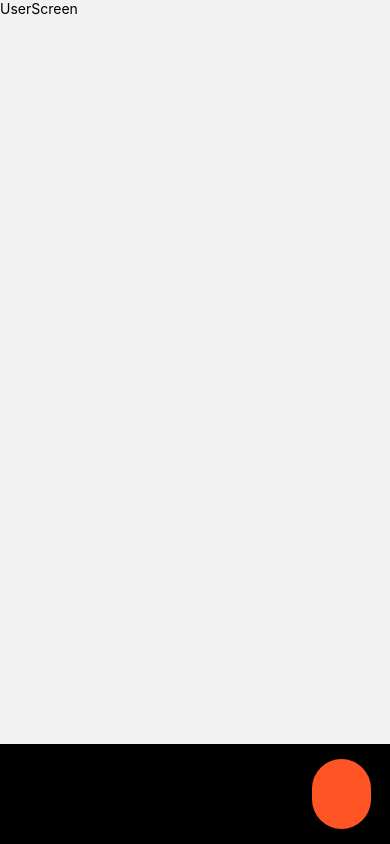
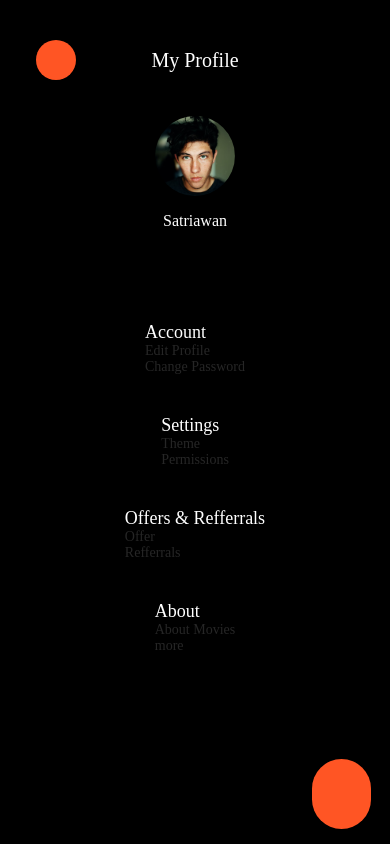
Before and after one commit to satriawarn/MovieRN, a React Native app: screen /UserScreen in a window 390 px wide. Built offline with nearby package versions, Linux system fonts and the light colour scheme; no server answers.

Commit message:
completed user screen

```diff
--- /dev/null
+++ b/src/components/SettingComponent.tsx
@@ -0,0 +1,52 @@
+import * as React from 'react';
+import {Text, View, StyleSheet} from 'react-native';
+import {COLORS, FONTFAMILY, FONTSIZE, SPACING} from '../theme/theme';
+import CustomIcon from './CustomIcon';
+
+const SettingComponent = (props: any) => {
+  return (
+    <View style={styles.container}>
+      <View>
+        <CustomIcon name={props.icon} style={styles.iconStyle} />
+      </View>
+      <View style={styles.settingContainer}>
+        <Text style={styles.title}>{props.heading}</Text>
+        <Text style={styles.subtitle}>{props.subheading}</Text>
+        <Text style={styles.subtitle}>{props.subtitle}</Text>
+      </View>
+      <View style={styles.iconBG}>
+        <CustomIcon name={'arrow-right'} style={styles.iconStyle} />
+      </View>
+    </View>
+  );
+};
+
+export default SettingComponent;
+
+const styles = StyleSheet.create({
+  container: {
+    flexDirection: 'row',
+    paddingVertical: SPACING.space_20,
+  },
+  settingContainer: {
+    flex: 1,
+  },
+  iconStyle: {
+    color: COLORS.White,
+    fontSize: FONTSIZE.size_24,
+    paddingHorizontal: SPACING.space_20,
+  },
+  iconBG: {
+    justifyContent: 'center',
+  },
+  title: {
+    fontFamily: FONTFAMILY.poppins_medium,
+    fontSize: FONTSIZE.size_18,
+    color: COLORS.White,
+  },
+  subtitle: {
+    fontFamily: FONTFAMILY.poppins_regular,
+    fontSize: FONTSIZE.size_14,
+    color: COLORS.WhiteRGBA15,
+  },
+});
--- a/src/screens/TicketScreen.tsx
+++ b/src/screens/TicketScreen.tsx
@@ -212,6 +212,10 @@ const styles = StyleSheet.create({
     borderRadius: 80,
     backgroundColor: COLORS.Black,
   },
+  barcodeImage: {
+    height: 50,
+    aspectRatio: 158 / 52,
+  },
 });
 
 export default TicketScreen;
--- a/src/screens/UserScreen.tsx
+++ b/src/screens/UserScreen.tsx
@@ -1,18 +1,84 @@
 import * as React from 'react';
-import { Text, View, StyleSheet } from 'react-native';
+import {Text, View, StyleSheet, StatusBar, Image} from 'react-native';
+import {COLORS, FONTFAMILY, FONTSIZE, SPACING} from '../theme/theme';
+import AppHeader from '../components/AppHeader';
+import SettingComponent from '../components/SettingComponent';
 
-interface UserScreenProps {}
-
-const UserScreen = () => {
+const UserScreen = ({navigation}: any) => {
   return (
     <View style={styles.container}>
-      <Text>UserScreen</Text>
+      <StatusBar hidden />
+      <View style={styles.appHeaderContainer}>
+        <AppHeader
+          name="close"
+          header={'My Profile'}
+          action={() => navigation.goBack()}
+        />
+      </View>
+
+      <View style={styles.profileContainer}>
+        <Image
+          source={require('../assets/image/avatar.png')}
+          style={styles.avatarImage}
+        />
+        <Text style={styles.avatarText}>Satriawan</Text>
+      </View>
+
+      <View style={styles.profileContainer}>
+        <SettingComponent
+          icon="user"
+          heading="Account"
+          subheading="Edit Profile"
+          subtitle="Change Password"
+        />
+        <SettingComponent
+          icon="setting"
+          heading="Settings"
+          subheading="Theme"
+          subtitle="Permissions"
+        />
+        <SettingComponent
+          icon="dollar"
+          heading="Offers & Refferrals"
+          subheading="Offer"
+          subtitle="Refferrals"
+        />
+        <SettingComponent
+          icon="info"
+          heading="About"
+          subheading="About Movies"
+          subtitle="more"
+        />
+      </View>
     </View>
   );
 };
 
 const styles = StyleSheet.create({
-  container: {}
+  container: {
+    display: 'flex',
+    flex: 1,
+    backgroundColor: COLORS.Black,
+  },
+  appHeaderContainer: {
+    marginHorizontal: SPACING.space_36,
+    marginTop: SPACING.space_20 * 2,
+  },
+  profileContainer: {
+    alignItems: 'center',
+    padding: SPACING.space_36,
+  },
+  avatarImage: {
+    height: 80,
+    width: 80,
+    borderRadius: 80,
+  },
+  avatarText: {
+    fontFamily: FONTFAMILY.poppins_medium,
+    fontSize: FONTSIZE.size_16,
+    marginTop: SPACING.space_16,
+    color: COLORS.White,
+  },
 });
 
 export default UserScreen;
```
